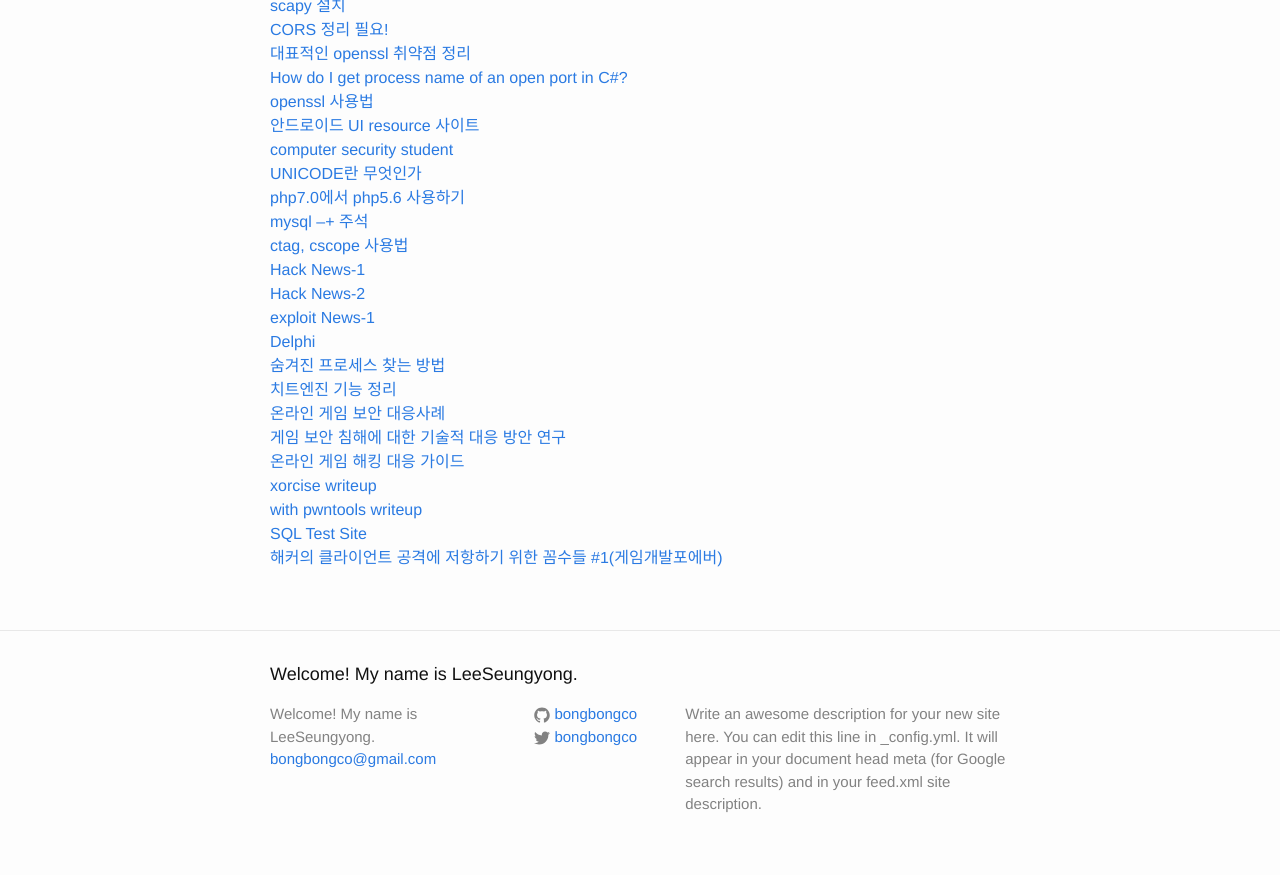
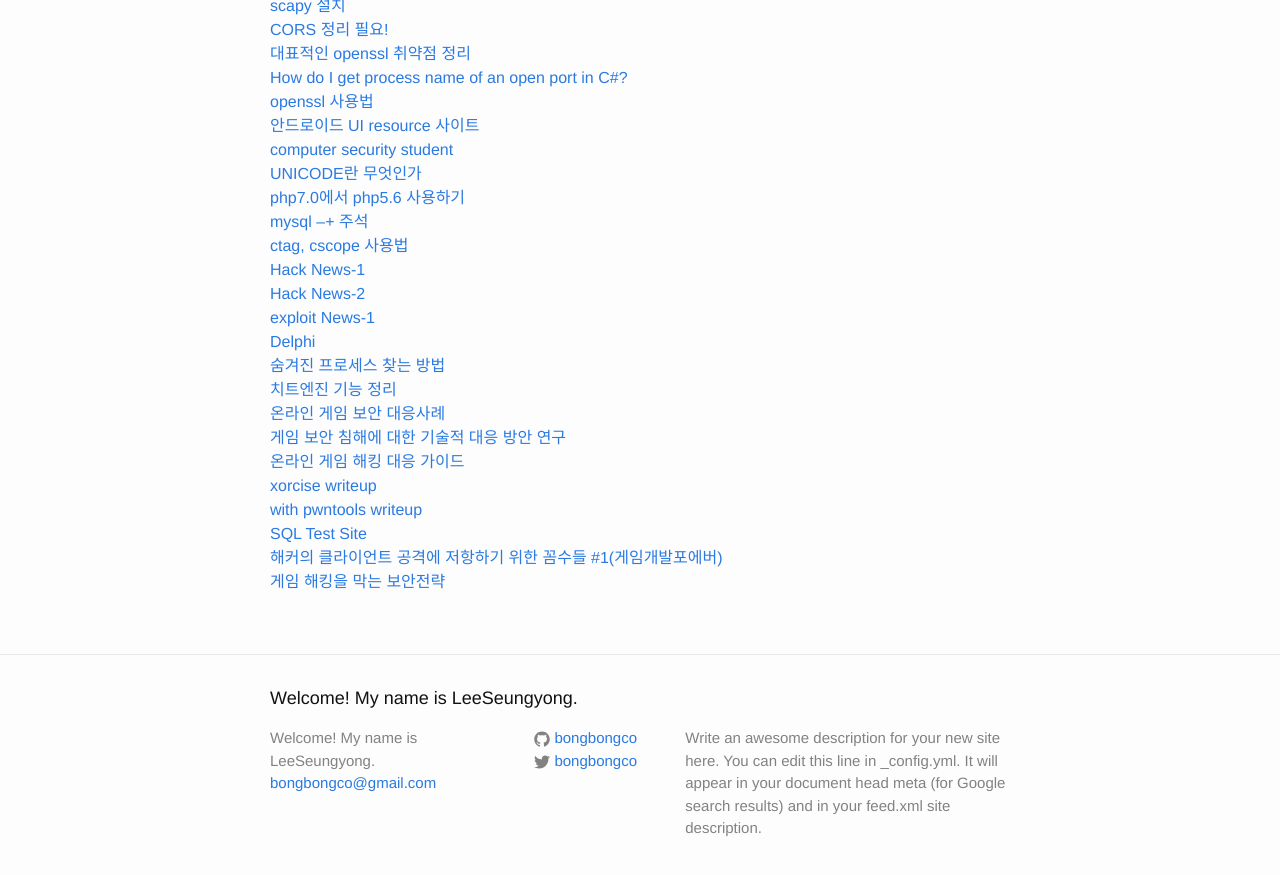
Before and after one commit to LktProgrammer/bongbongco.github.io, a Jekyll site: the page built from _posts/2016-07-22-Website-List.markdown, in a window 1280 px wide and 900 px high, scrolled down 998 px. Shown: the top 875 px of the window. Built offline with Jekyll 4.4.1, drawn with Linux system fonts in a browser that asks for light colours.

Commit message:
Update 2016-07-22-Website-List.markdown

```diff
--- a/_posts/2016-07-22-Website-List.markdown
+++ b/_posts/2016-07-22-Website-List.markdown
@@ -60,3 +60,4 @@ title: 참고할 웹 사이트들.
 [with pwntools writeup](https://github.com/Gallopsled/pwntools-write-ups)
 [SQL Test Site](http://sqlfiddle.com/)
 [해커의 클라이언트 공격에 저항하기 위한 꼼수들 #1(게임개발포에버)](http://www.gamedevforever.com/84)
+[게임 해킹을 막는 보안전략](http://blog.naver.com/skydrm/50042183526)
```
